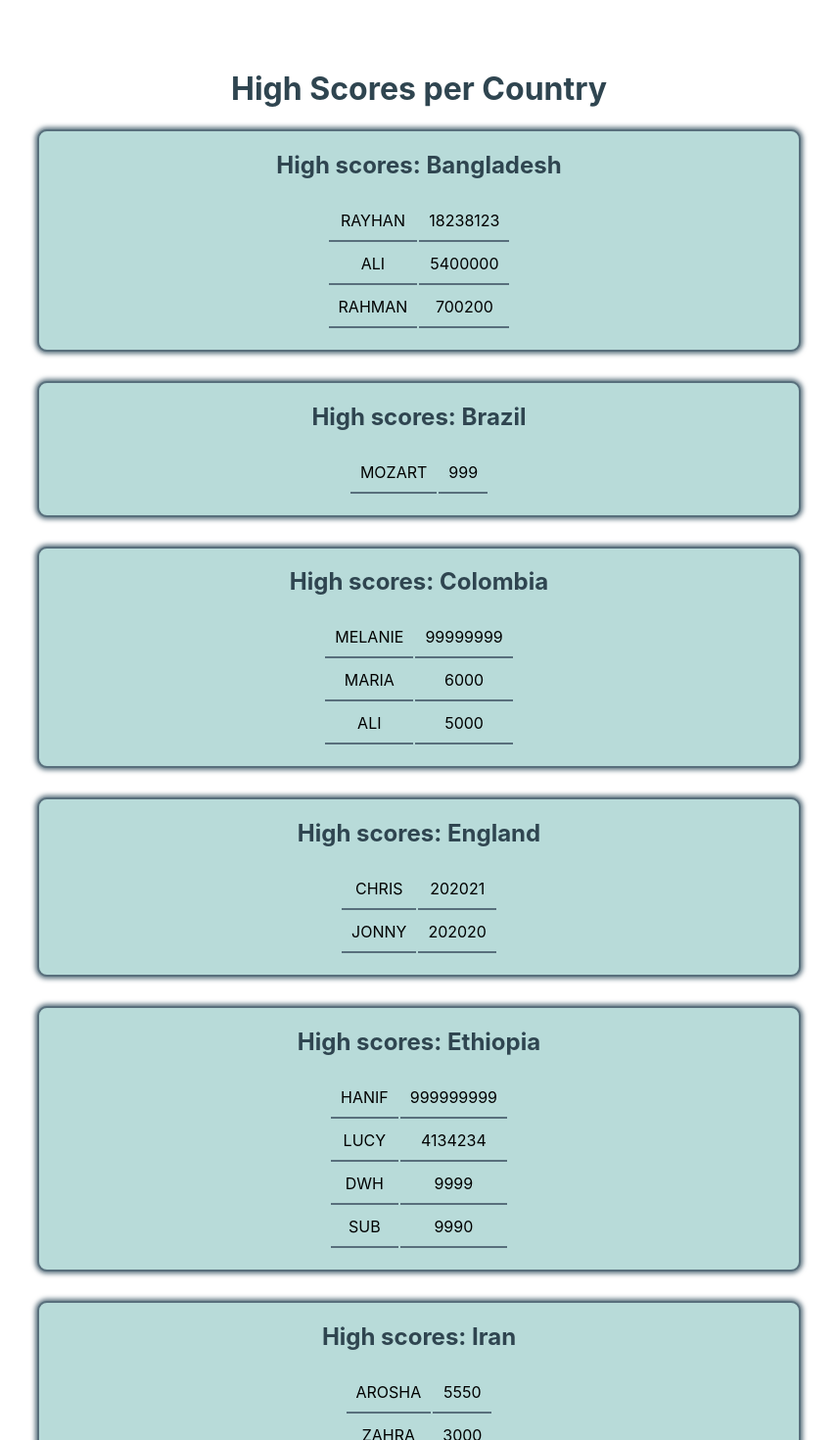
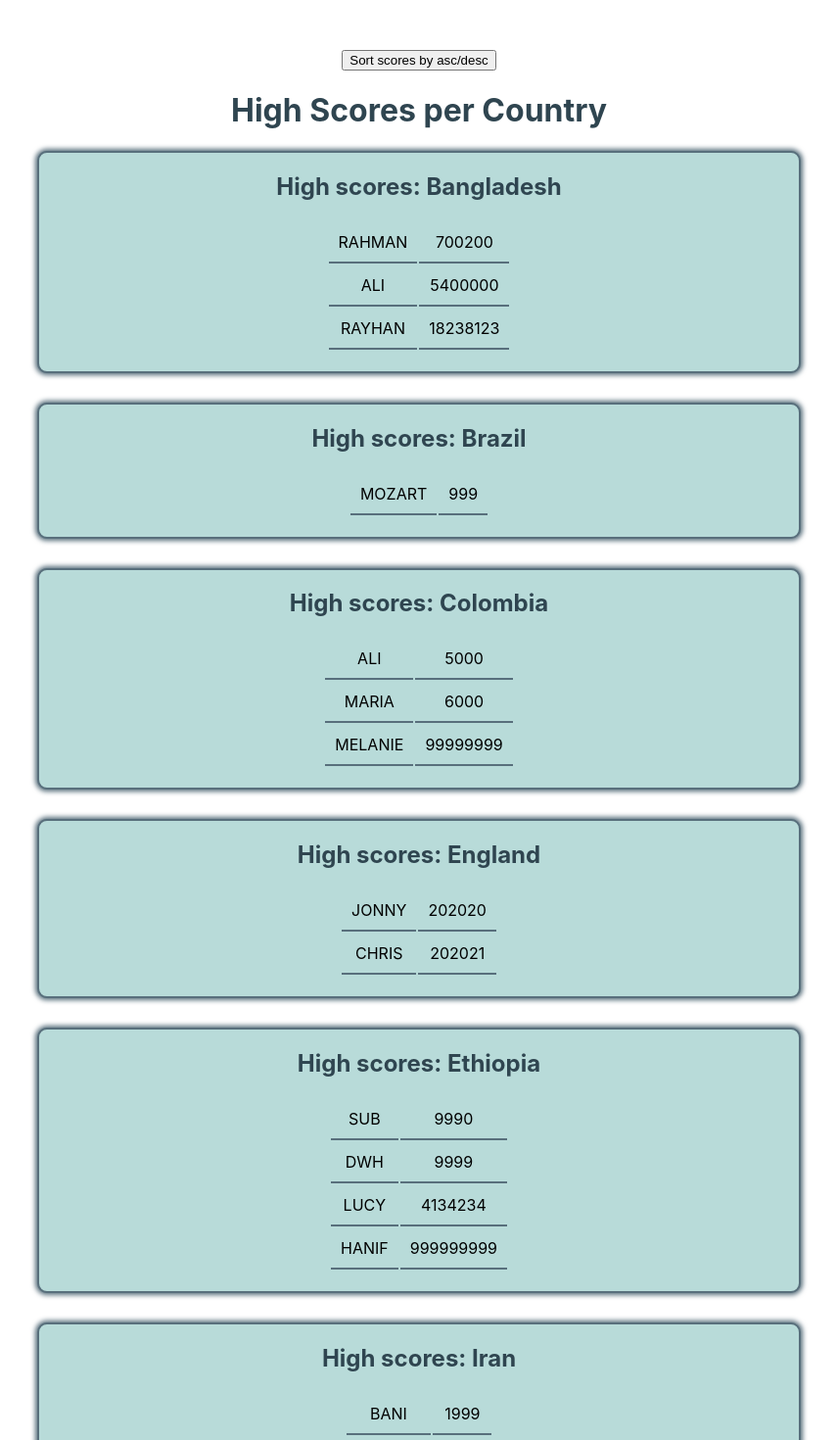
Before and after one commit to HadikaMalik/high-scores-react, a React (Create React App) app: page / in a window 1280 px wide. Shown: the top 1470 px of the page at 98% size, without its empty margins (212-1067 px from the left). Built offline with nearby package versions, Linux system fonts and the light colour scheme.

Commit message:
added the toggle button

```diff
--- a/src/App.jsx
+++ b/src/App.jsx
@@ -1,15 +1,20 @@
-import React from "react";
+import React, {useState} from "react";
 import allCountryScores from "./scores";
 import HighScoreTable from "./HighScoreTable";
 import './App.css';
 
 function App() {
+  const [sortOrder, setSortOrder] = useState('asc');
+  const toggleSortOrder = () => {
+    setSortOrder(sortOrder === 'asc' ? 'desc' : 'asc');
+  };
   const sortedCountryNames = [...allCountryScores].sort((a,b) => a.name.localeCompare(b.name));
   return (
     <div className="App">
+      <button onClick={toggleSortOrder}>Sort scores by asc/desc</button>
     <h1 className="heading">High Scores per Country</h1>
       {sortedCountryNames.map((country, index) => (
-        <HighScoreTable key={index} country={country} />
+        <HighScoreTable key={index} country={country} sortOrder={sortOrder}/>
       ))}
     </div>
   );
--- a/src/HighScoreTable.jsx
+++ b/src/HighScoreTable.jsx
@@ -1,7 +1,13 @@
 import React from "react";
 
-const HighScoreTable = ({ country }) => {
-    const sortedScores = [...country.scores].sort((a,b) => b.s - a.s)
+const HighScoreTable = ({ country, sortOrder }) => {
+    const sortedScores = [...country.scores].sort((a, b) => {
+        if (sortOrder === 'asc') {
+            return a.s - b.s;
+        } else {
+            return b.s - a.s;
+        }
+    })
     return (
         <>
             <div className="box">
```
